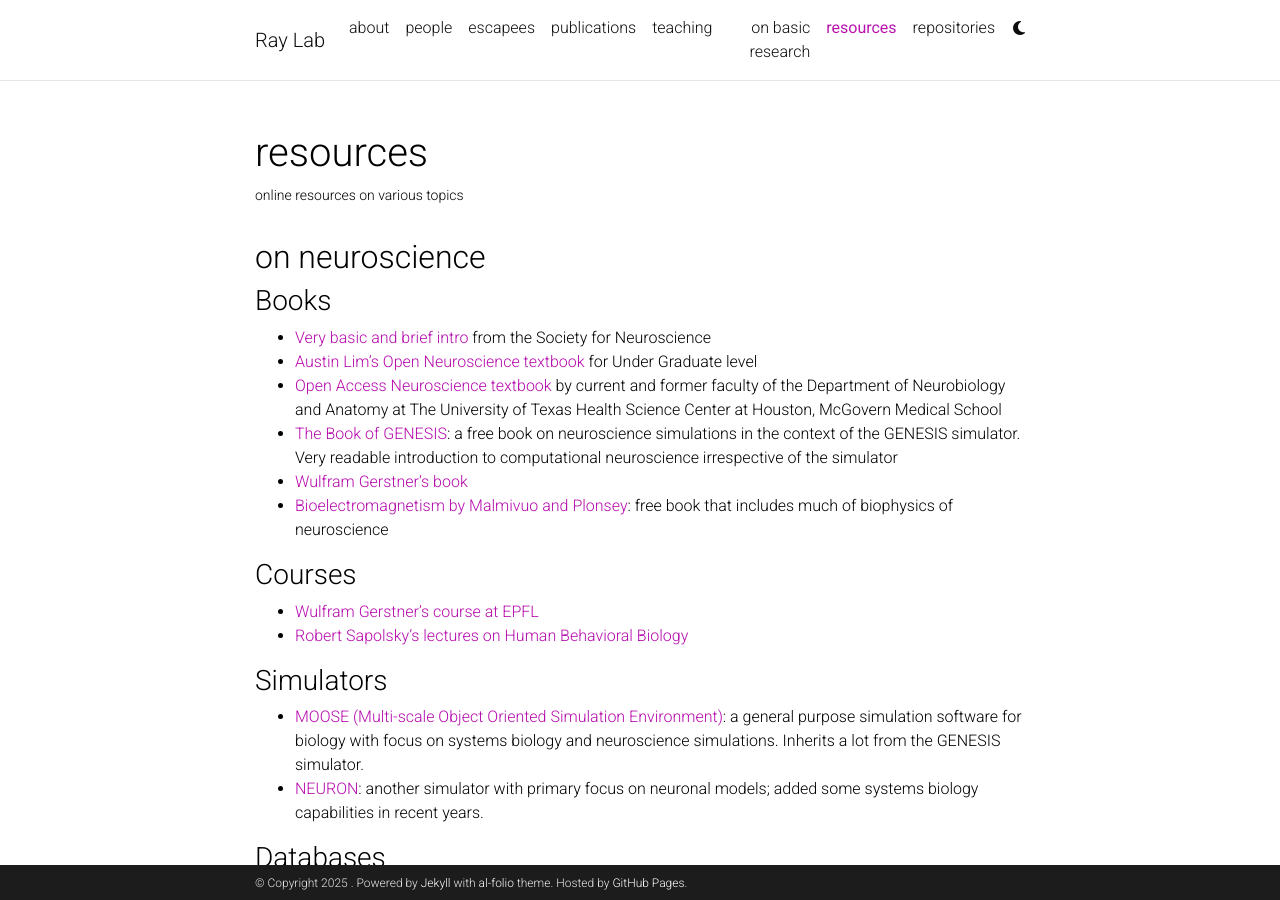
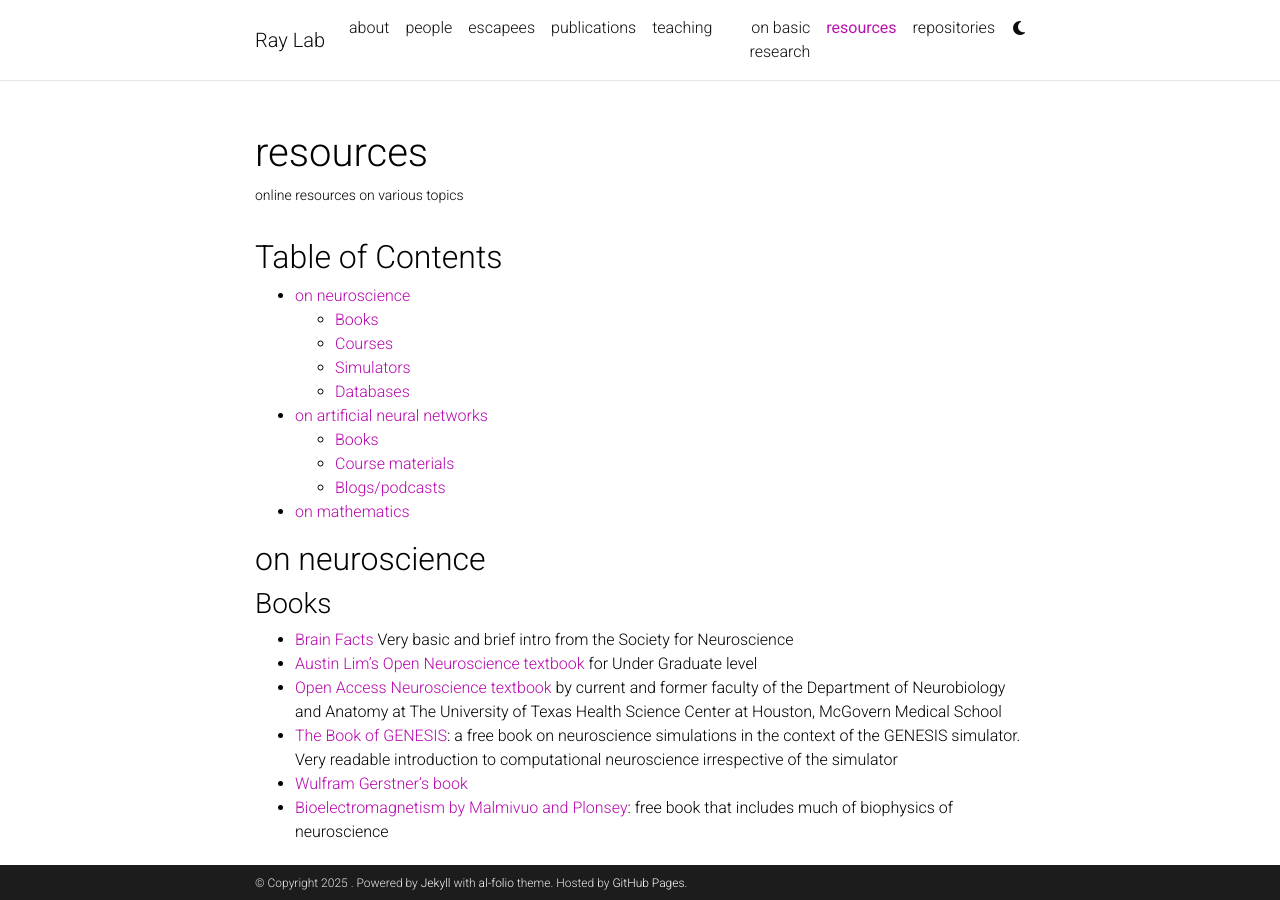
Before and after one commit to rayslab/rayslab.github.io, a Jekyll site: the page built from _pages/resources.md, in a window 1280 px wide and 900 px high. Built offline with Jekyll 4.4.1, drawn with Linux system fonts in a browser that asks for light colours; comment, search, counter and statistics services are not loaded; a style sheet for code colours, icons or effects is not loaded.

Commit message:
Updated resources list with TOC

```diff
--- a/_pages/resources.md
+++ b/_pages/resources.md
@@ -6,9 +6,21 @@
 nav: true
 nav_order: 70
 ---
+## Table of Contents
+- [on neuroscience](#on-neuroscience)
+  * [Books](#books)
+  * [Courses](#courses)
+  * [Simulators](#simulators)
+  * [Databases](#databases)
+- [on artificial neural networks](#on-artificial-neural-networks)
+  * [Books](#books-1)
+  * [Course materials](#course-materials)
+  * [Blogs/podcasts](#blogs-podcasts)
+- [on mathematics](#on-mathematics)
+
 ## on neuroscience
 ### Books
-  * [Very basic and brief intro](https://www.brainfacts.org/-/media/Brainfacts2/BrainFacts-Book/Brain-Facts-PDF-with-links.pdf) from the Society for Neuroscience
+  * [Brain Facts](https://www.brainfacts.org/-/media/Brainfacts2/BrainFacts-Book/Brain-Facts-PDF-with-links.pdf) Very basic and brief intro from the Society for Neuroscience
   * [Austin Lim's Open Neuroscience textbook](https://www.austinlim.com/open-neuroscience-initiative) for Under Graduate level
   * [Open Access Neuroscience textbook](https://nba.uth.tmc.edu/neuroscience/) by current and former faculty of the Department of Neurobiology and Anatomy at The University of Texas Health Science Center at Houston, McGovern Medical School
   * [The Book of GENESIS](http://www.genesis-sim.org/GENESIS/bog/bog.html): a free book on neuroscience simulations in the context of the GENESIS simulator. Very readable introduction to computational neuroscience irrespective of the simulator
```
